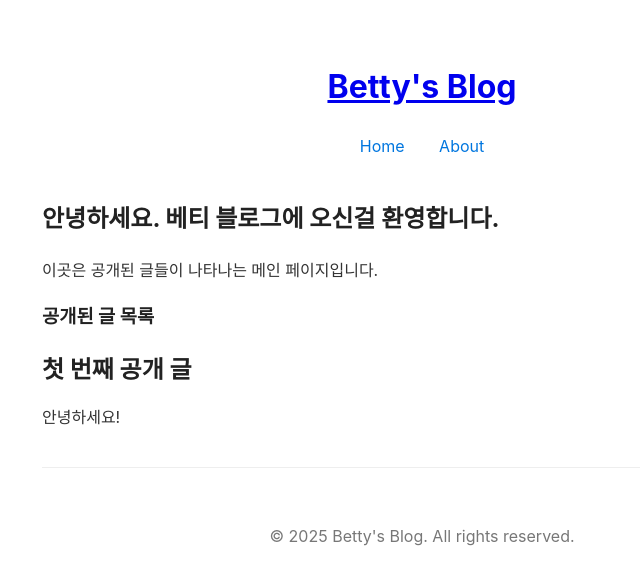
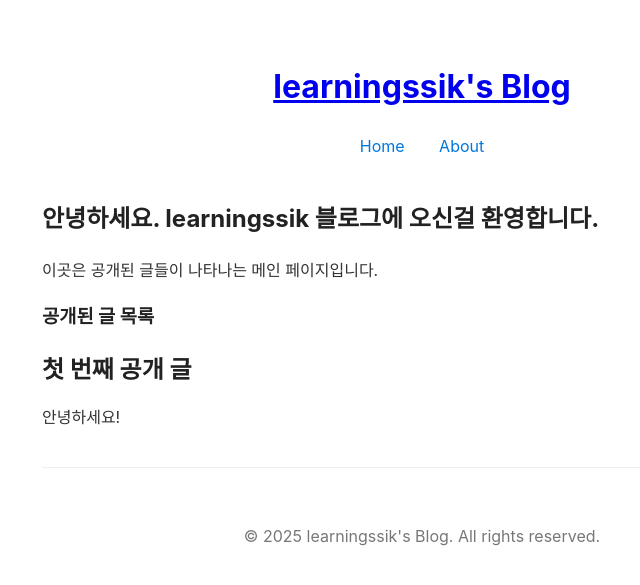
Before and after one commit to learningssik/learningssik.github.io, a Jekyll site: the page built from index.markdown, in a window 1280 px wide. Shown: the top 585 px of the page, without its empty margins (218-858 px from the left). Built offline with Jekyll 4.4.1, drawn with Linux system fonts in a browser that asks for light colours.

Commit message:
chore: Update blog name to learningssik

```diff
--- a/_config.yml
+++ b/_config.yml
@@ -18,10 +18,10 @@
 # You can create any custom variable you would like, and they will be accessible
 # in the templates via {{ site.myvariable }}.
 
-title: Betty's Blog
+title: learningssik's Blog
 email: your-email@example.com
 description: >- # this means to ignore newlines until "baseurl:"
-  안녕하세요. 베티 블로그에 오신걸 환영합니다.
+  안녕하세요. learningssik 블로그에 오신걸 환영합니다.
 baseurl: "" # the subpath of your site, e.g. /blog
 url: "" # the base hostname & protocol for your site, e.g. http://example.com
 twitter_username: jekyllrb
--- a/index.markdown
+++ b/index.markdown
@@ -3,7 +3,7 @@ layout: default
 title: Home
 ---
 
-## 안녕하세요. 베티 블로그에 오신걸 환영합니다.
+## 안녕하세요. learningssik 블로그에 오신걸 환영합니다.
 
 이곳은 공개된 글들이 나타나는 메인 페이지입니다.
 
```
